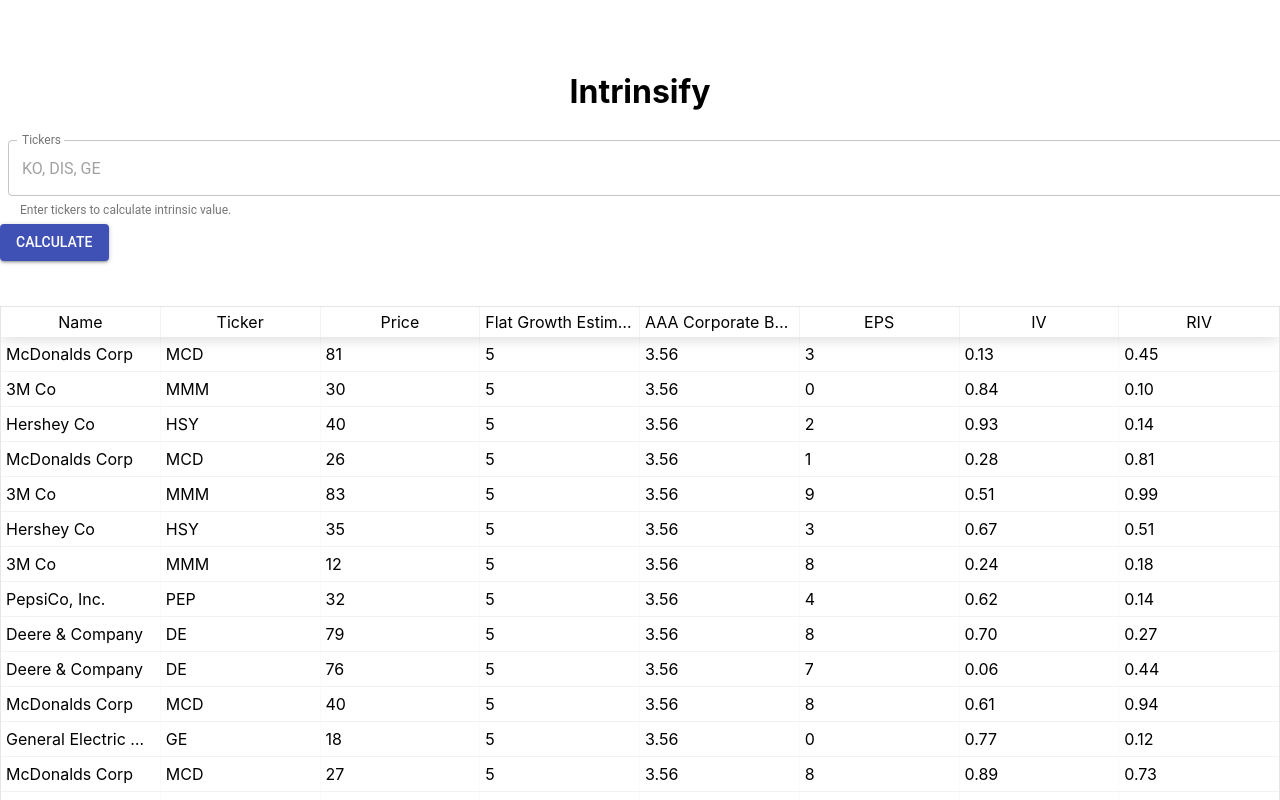
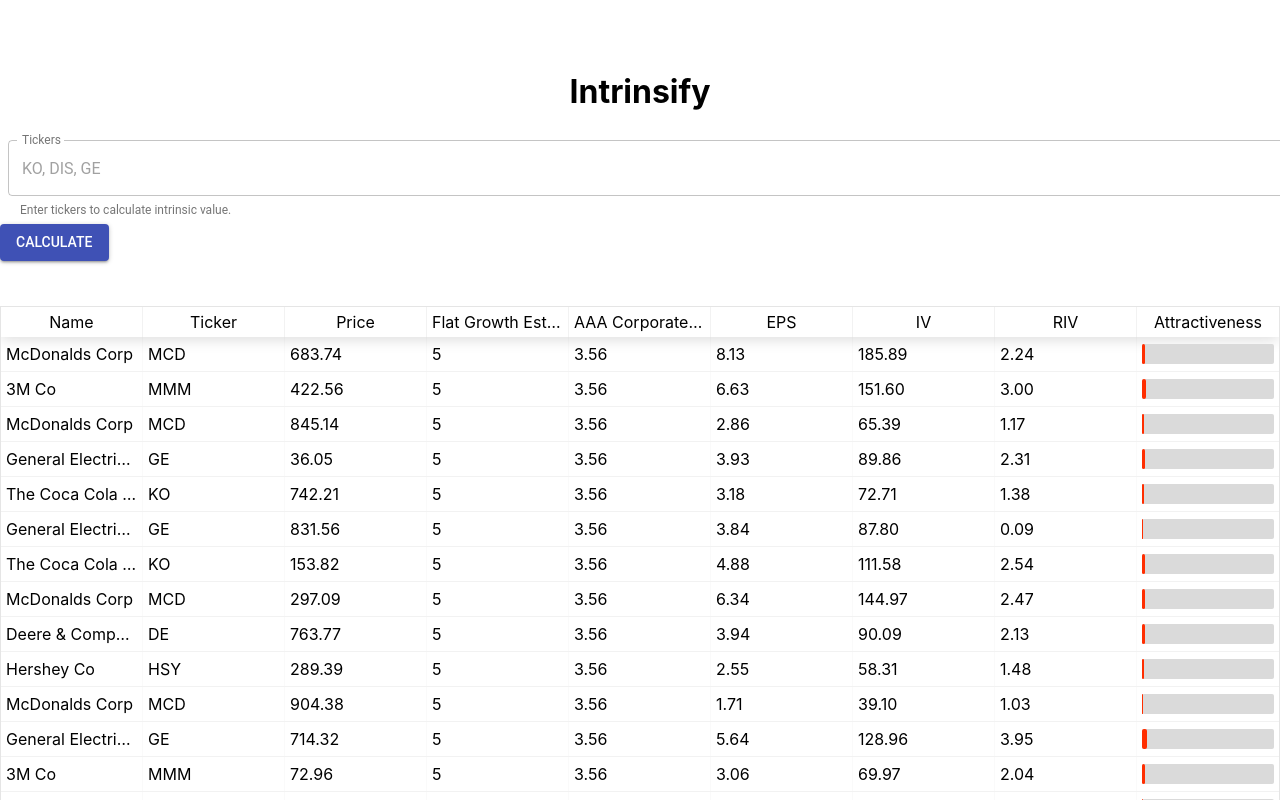
Before and after one commit to heymoose/intrinsify-react, a React (Create React App) app: page / in a window 1280 px wide. Shown: the top 800 px of the page. Built offline with nearby package versions, Linux system fonts and the light colour scheme.

Commit message:
Work towards the riv color indicator, mapping the value to a scaled red or green color

```diff
--- a/src/components/IntrinsifyTable/IntrinsifyTable.js
+++ b/src/components/IntrinsifyTable/IntrinsifyTable.js
@@ -1,5 +1,5 @@
 import React from 'react';
-import { generateDummyStockData, generateColumns } from './intrinsifyTableLogic';
+import { generateDummyStockData, generateColumns, mapIndicatorValue } from './intrinsifyTableLogic';
 import ReactTable from 'react-table';
 import reactTableStyle from 'react-table/react-table.css'
 import style from './IntrinsifyTable.module.css';
@@ -7,6 +7,29 @@
 const intrinsifyTable = () => {
     const data = generateDummyStockData(15);
     const columns = generateColumns();
+    const rivIndicatorColumn = columns.find(function(c) {
+        return c.accessor === 'rivIndicator'
+    });
+
+    rivIndicatorColumn.Cell = row => (
+        <div
+            style={{
+            width: '100%',
+            height: '100%',
+            backgroundColor: '#dadada',
+            borderRadius: '2px'
+            }}>
+            <div
+                style={{
+                    width: `${row.value}%`,
+                    height: '100%',
+                    backgroundColor: mapIndicatorValue(row.value),
+                    borderRadius: '2px',
+                    transition: 'all .2s ease-out'
+                }}
+            />
+        </div>
+    );
 
     return (
         <ReactTable
--- a/src/components/IntrinsifyTable/intrinsifyTableLogic.js
+++ b/src/components/IntrinsifyTable/intrinsifyTableLogic.js
@@ -1,3 +1,6 @@
+
+const flatGrowthEstimate = 5;
+const aaaCorpBondYield = 3.56;
 
 const dummyStockNames = {
     'mmm': '3M Co',
@@ -19,10 +22,32 @@
     'eps': 'EPS',
     'iv': 'IV',
     'riv': 'RIV',
+    'rivIndicator': 'Attractiveness'
 };
 
-const randNumInRange = (max) => {
-    return max * Math.random() << 0;
+const randIntegerInRange = (min, max) => {
+    min = Math.ceil(min);
+    max = Math.ceil(max);
+    return Math.floor(Math.random() * (max - min + 1)) + min;
+}
+
+const randFloatInRange = (min, max, numDec) => {
+    const num = Math.random() * (max - min + 1) + min;
+    return num.toFixed(numDec);
+}
+
+const scale = (num, in_min, in_max, out_min, out_max) => {
+    return (num - in_min) * (out_max - out_min) / (in_max - in_min) + out_min;
+}
+
+const rgbToHex = (rgb) => {
+    let hex = Number(rgb).toString(16);
+
+    if (hex.length < 2) {
+        hex = '0' + hex;
+    }
+
+    return hex;
 }
 
 const createDummyData = (num) => {
@@ -32,17 +57,22 @@
     return new Array(num)
         .fill(null)
         .map(tick => {
-            randKey = tickerKeys[randNumInRange(tickerKeys.length)];
+            randKey = tickerKeys[randIntegerInRange(0, tickerKeys.length - 1)];
+            const price = randFloatInRange(5, 1000, 2);
+            const eps = randFloatInRange(1, 10, 2);
+            const iv = (eps * (8.5 + (2 * flatGrowthEstimate)) * 4.4) / aaaCorpBondYield;
+            const riv = randFloatInRange(0, 3, 2);
 
             return {
-                "name": dummyStockNames[randKey],
-                "ticker": randKey.toUpperCase(),
-                "price": randNumInRange(100),
-                "flatGrowthEstimate": 5,
-                "aaaCorpBondYield": 3.56,
-                "eps": randNumInRange(10),
-                "iv": Math.random().toFixed(2),
-                "riv": Math.random().toFixed(2)
+                'name': dummyStockNames[randKey],
+                'ticker': randKey.toUpperCase(),
+                'price': price,
+                'flatGrowthEstimate': flatGrowthEstimate,
+                'aaaCorpBondYield': aaaCorpBondYield,
+                'eps': eps,
+                'iv': iv.toFixed(2),
+                'riv': riv,
+                'rivIndicator': riv
             }
         });
 }
@@ -60,3 +90,23 @@
              };
         });
 }
+
+export const mapIndicatorValue = (value) => {
+    const constrainedValue = Math.min(Math.max(parseFloat(value), 0), 3); // lock value between 0 and 3
+    let r = 0;
+    let g = 0;
+    let b = 0;
+
+    if (constrainedValue >= 0 && constrainedValue <= 1) {
+        r = 255;
+        g = Math.abs(scale(constrainedValue, 0, 3, 0, 204) - 204);
+        b = g;
+    }
+
+    // map green values
+    // convert rgb to hex
+
+    return value > 66 ? '#85cc00'
+        : value > 33 ? '#ffbf00'
+        : '#ff2e00'
+}
```
